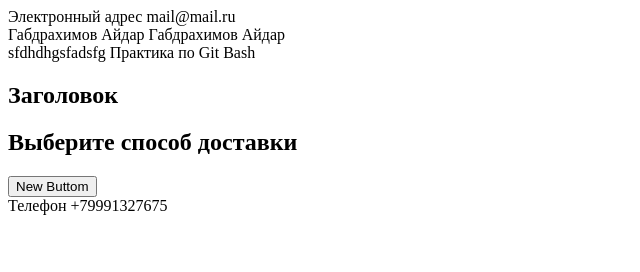
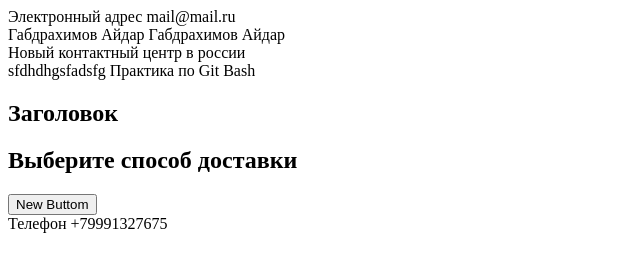
Before and after one commit to aigabdrakhimov/git, a plain HTML site: page test.html in a window 1280 px wide. Shown: the whole page, without its empty margins (0-640 px from the left). Drawn offline with Linux system fonts and the light colour scheme.

Commit message:
new-contact-centr-for-russia

```diff
--- a/test.html
+++ b/test.html
@@ -8,6 +8,7 @@
         Габдрахимов Айдар <a hrev="mailto:Габдрахимов Айдар">Габдрахимов Айдар</a>
 
     </nav>
+    <div>Новый контактный центр в россии</div>
     </body>
     <div>
         sfdhdhgsfadsfg
```
